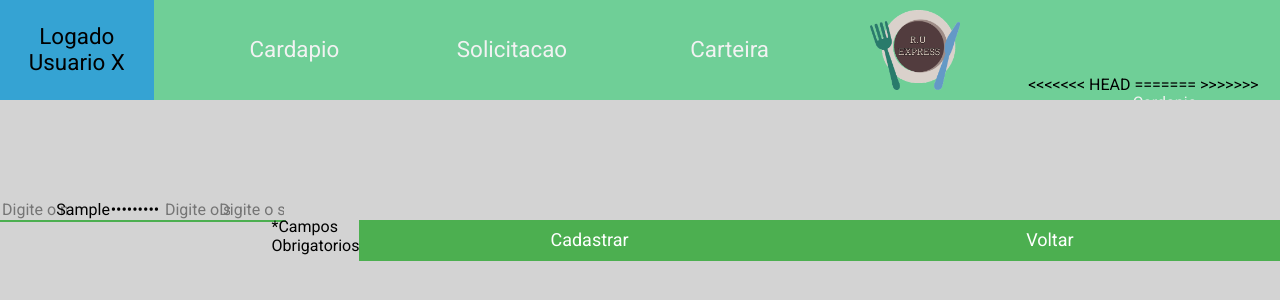
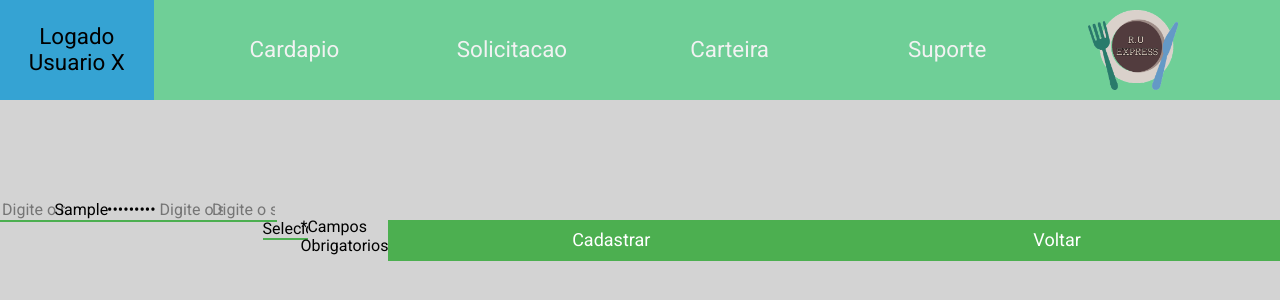
Before and after one commit to dougsfelipe/RU-Express, an Angular app in the folder gui/ta-gui/: page /cardapio in a window 1280 px wide. Both pictures are taken after typing "Sample", "Sample123" into the empty fields and a click on the button "Cadastrar". Shown: the top 300 px of the page. Built offline with nearby package versions, Linux system fonts and the light colour scheme.

Commit message:
Mudança nos CSS e nomes da classe

```diff
--- a/gui/ta-gui/src/app/app.component.css
+++ b/gui/ta-gui/src/app/app.component.css
@@ -10,6 +10,8 @@ body{
     width: 100%;
     height: 100vh;
 }
+
+/* Começo do css da navbar*/
   .corpo{
       height: 100vh;
       width: 100%;
@@ -19,46 +21,6 @@ body{
       display: inline-flex;
       text-align: center;
   }
-
-  .TelaCadastro{
-      padding-top: 200px;
-  }
-
-  .TelaLogin{
-    padding-top: 200px;
-
-}
-
-    .formulario{
-       justify-content: center;
-       display: flex;
-    }
-
-  input{
-    background-color: transparent;
-    border: none;
-    border-bottom: #4CAF50 2px solid;
-    width: 120%;
-  }
-
-  input[_ngcontent-c0]{
-      margin-top: 20px;
-      width: 120%;
-  }
-
-  button {
-    background-color: #4CAF50; /* Green */
-    border: none;
-    color: white;
-    padding: 10px 10px;
-    text-align: center;
-    text-decoration: none;
-    display: inline-block;
-    font-size: 18px;
-    margin-top: 20px;
-    width: 120%;
-    margin-top: 20px;
-}
 
 
   .navLogo{
@@ -92,14 +54,6 @@ body{
 }
 
 
-
-
-
-input[type=submit]:hover {
-    background-color: #45a049;
-}
-
-/* Style the links inside the navigation bar */
 .topnav a {
     float: left;
     color: #f2f2f2;
@@ -110,15 +64,91 @@ input[type=submit]:hover {
 
 }
 
-/* Change the color of links on hover */
 .topnav a:hover {
     background-color: #35A3D3;
     color: black;
     transition-duration: 0.5s;
 }
 
-/* Add a color to the active/current link */
+
 .topnav a.active {
     background-color: #4CAF50;
     color: white;
 }
+
+
+  /*Final do css da nav bar */
+
+  /*Começo do css das telas de login e cadastro */
+  /*Caso aja duvidas :hover e quando o mouse passa em cima e :focus e quando ele é selecionado */
+  /*Algums estiilos nao sao nem classe nem id e sim configuracoes do propio css,tipo o select*/
+  .TelaCadastro{
+      padding-top: 200px;
+  }
+
+  .TelaLogin{
+    padding-top: 200px;
+
+    }
+
+    input[type=submit]:hover {
+    background-color: #45a049;
+    }
+
+    .formulario{
+       justify-content: center;
+       display: flex;
+    }
+
+  input{
+    background-color: transparent;
+    border: none;
+    border-bottom: #4CAF50 2px solid;
+    width: 120%;
+  }
+
+  input[_ngcontent-c0]{
+      margin-top: 20px;
+      width: 120%;
+  }
+
+  select{
+      width: 120%;
+      border: none;
+      -webkit-appearance: none;
+      border-bottom: solid 2px #4CAF50;
+      margin-top: 20px;
+      background-color: transparent;
+
+  }
+
+  input:focus,select:focus {
+    box-shadow: 0 0 0 0;
+    border-bottom:solid 2px darkgreen;
+    outline: 0;
+}
+
+  select{
+    width: 120%;
+    border: none;
+    -webkit-appearance: none;
+    border-bottom: solid 2px #4CAF50;
+    margin-top: 20px;
+    background-color: transparent;
+}
+
+  button {
+    background-color: #4CAF50; /* Green */
+    border: none;
+    color: white;
+    padding: 10px 10px;
+    text-align: center;
+    text-decoration: none;
+    display: inline-block;
+    font-size: 18px;
+    margin-top: 20px;
+    width: 120%;
+    margin-top: 20px;
+}
+
+/*Começo do css das telas de login e cadastro */
--- a/gui/ta-gui/src/app/app.component.html
+++ b/gui/ta-gui/src/app/app.component.html
@@ -6,20 +6,12 @@
     <a class="topnavitem">Logado
       <br>Usuario X</a>
     <img alt="Logo RU" src="assets/images/Logo.gif" class="navLogo">
-<<<<<<< HEAD
-    <a class="topnavitem" name="Cardapio" href="cardapio.component">Cardapio</a>
-    <a class="topnavitem" href="#news">Solicitacao</a>
-    <a class="topnavitem" href="#contact">Carteira</a>
-    <a class="topnavitem" href="#about">Suporte</a>
 
-=======
+    <a class="topnavitem" routerLink="/cardapio">Cardapio</a>
+    <a class="topnavitem" routerLink="/solicitacao">Solicitacao</a>
+    <a class="topnavitem" routerLink="/carteira">Carteira</a>
+    <a class="topnavitem" routerLink="/suporte">Suporte</a>
 
-    <a routerLink="/cardapio">Cardapio</a>
-    <a routerLink="/solicitacao">Solicitacao</a>
-    <a routerLink="/carteira">Carteira</a>
-    <a routerLink="/suporte">Suporte</a>
-
->>>>>>> 43a9c2eec30e6bd4c8f682b7fc9f146268b8cdce
   </nav>
 
   <div class="TelaLogin" *ngIf="!loged && !tela">
@@ -72,6 +64,13 @@
 
       </tr>
       <tr>
+          <select name="selecionar">
+              <option value="" disabled selected>Selecione seu Tipo</option>
+              <option value="usuario">Usuário</option>
+              <option value="administrador">Administrador</option>
+            </select>
+      </tr>
+      <tr>
         <br>
           *Campos Obrigatorios
       </tr>
--- a/gui/ta-gui/src/app/cardapio.component.html
+++ b/gui/ta-gui/src/app/cardapio.component.html
@@ -1,3 +1,5 @@
 <html>
-   <td>Lucas Aurelio</td>
+    <br><br><br><br><br><br>
+<h1>Implementacao do cardapio</h1>
+
 </html>
--- a/gui/ta-gui/src/app/carteira.component.html
+++ b/gui/ta-gui/src/app/carteira.component.html
@@ -1,3 +1,5 @@
 <html>
-    João Plácido
+    <br><br><br><br><br><br>
+<h1>Implementacao da carteira</h1>
+
 </html>
--- a/gui/ta-gui/src/app/solicitacao.component.html
+++ b/gui/ta-gui/src/app/solicitacao.component.html
@@ -1,4 +1,5 @@
 <html>
-<td>Douglas Felipe</td>
+    <br><br><br><br><br><br>
+<h1>Implementacao da solicittacao de quentinha</h1>
 
 </html>
--- a/gui/ta-gui/src/app/suporte.component.html
+++ b/gui/ta-gui/src/app/suporte.component.html
@@ -1,4 +1,5 @@
 <html>
-<td>Gemano Pires</td>
+    <br><br><br><br><br><br>
+<h1>Implementacao do suporte</h1>
 
 </html>
```
Also changed, not shown: 1 other file (tests, documents, lock files or other folders).
